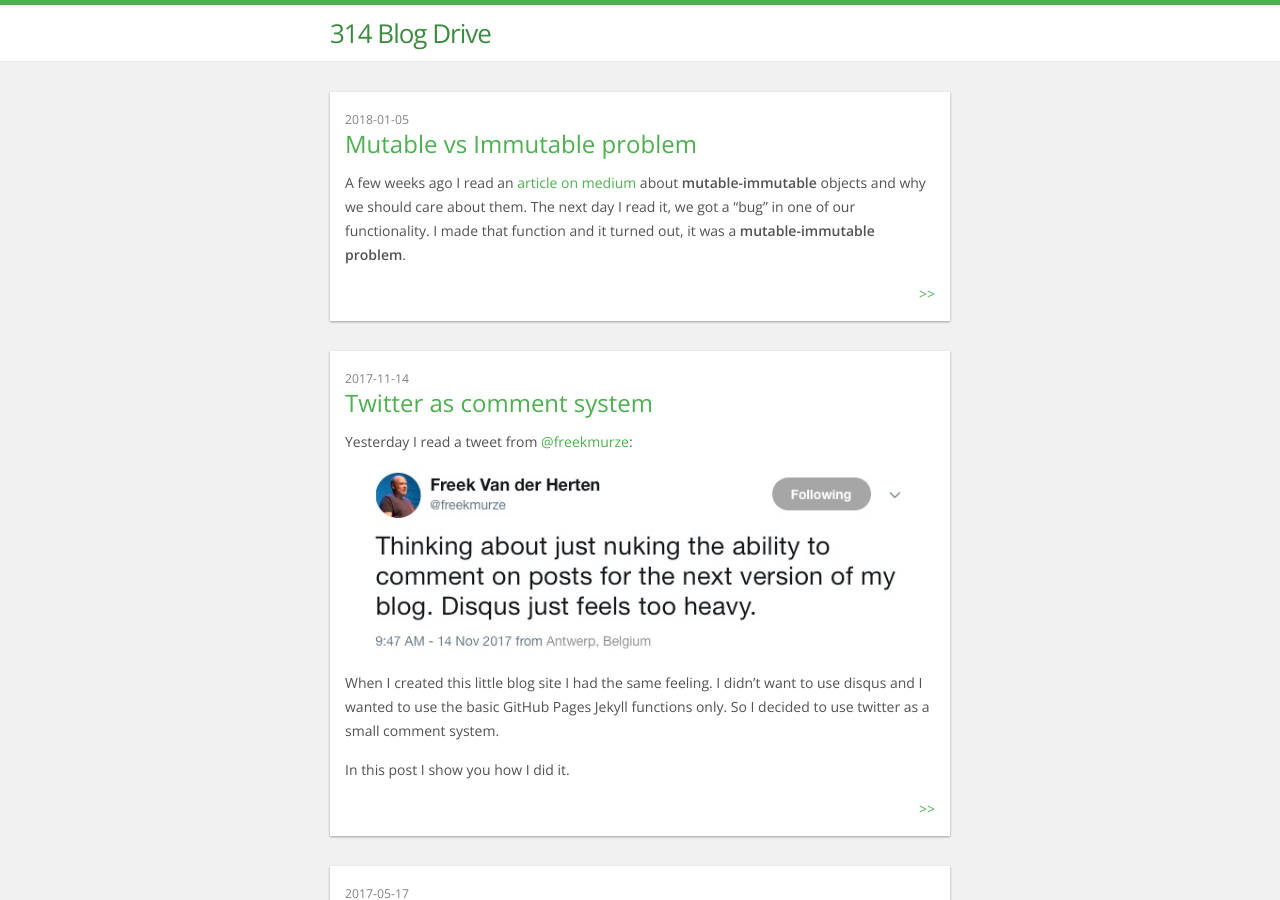
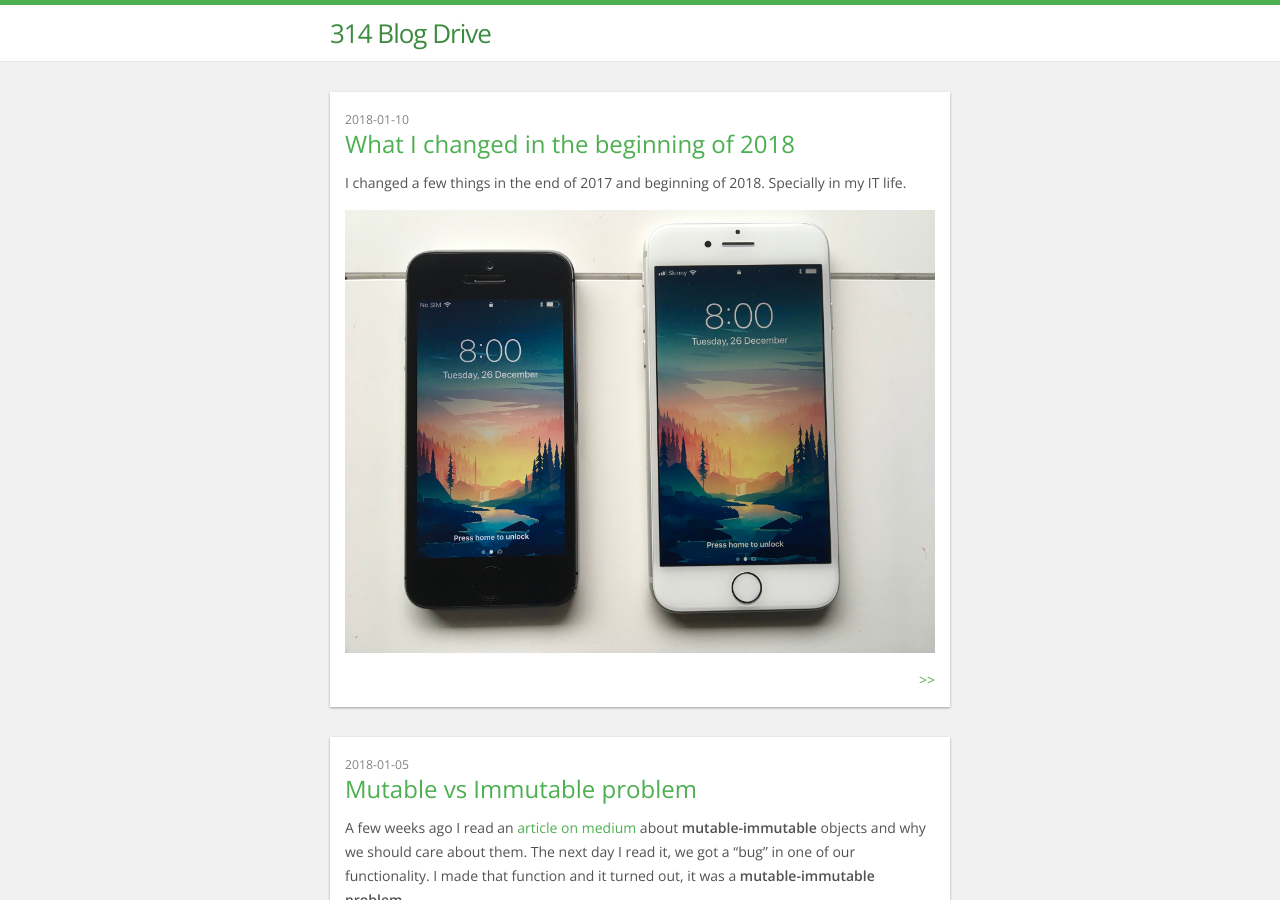
Before and after one commit to flamisz/flamisz.github.io, a Jekyll site: the page built from index.md, in a window 1280 px wide and 900 px high. Built offline with Jekyll 4.4.1, drawn with Linux system fonts in a browser that asks for light colours; part of the change alters nothing that is shown.

Commit message:
what i changed post

```diff
--- a/_config.yml
+++ b/_config.yml
@@ -32,6 +32,7 @@ markdown: kramdown
 plugins:
   - jekyll-feed
   - jekyll-redirect-from
+  - jemoji
 exclude:
   - Gemfile
   - Gemfile.lock
--- /dev/null
+++ b/_posts/2018-01-11-what-i-changed-in-01-2018.markdown
@@ -0,0 +1,59 @@
+---
+layout: post
+title:  "What I changed in the beginning of 2018"
+date:   2018-01-11 12:00:00 +1400
+categories: life
+tags: life
+twitter:
+twitter_description: "What I changed in the beginning of 2018"
+twitter_image: "phones.jpg"
+---
+I changed a few things in the end of 2017 and beginning of 2018. Specially in my IT life.
+
+![Phones]({{ site.url }}/assets/images/phones.jpg)
+
+<!--more-->
+
+#### Computer setup
+
+Last month, before we closed the office for the holidays, I went from 2 monitors setup to **1 monitor setup**. Immediately felt light-weighted and cleaner, if you know what I mean. I don't have a huge monitor (only 24", Dell UltraSharp 1920x1200) but I think it's enough.
+
+Currently trying to use my mac without the **dock** always open, but somehow I like it so always turn it back :smile:.
+
+I switched my mouse to a **trackball**. I used a trackball long time ago and I thought I try it again. I do not regret. I bought the MX ergo wireless from Logitech. It's very comfy to use and has a few fully configurable buttons (even keyboard shortcuts).
+
+I went back to **SublimeText**. I tried Atom, Vs Code but after a few weeks or even month when I loaded SublimeText I enjoyed. I think it's good for me and I happy the developers more active these days.
+
+I use **Firefox** as my #1 browser now. Previously I used Safari as my browser browser and Chrome as my working browser but I try to use Firefox for both. Even on my phone! I don't like sites are made for only Chrome! I like what the Mozilla does for the net, this way maybe I can support them.
+
+My email address is **gmail** address but I used Mail app on my mac and on my phone. Last year I tried a few other clients (the best was the Spark) but nothing worked the way I wanted. On my phone I installed the gmail app and on my Mac I use the browser to read emails now. I set up more labels and rules. Will see how it goes, I'm not sure about this yet.
+
+#### Security - password
+
+I'm very bad user if it is about passwords! I've always been. I use the same passwords in different places, never change them (OK, my passwords are not password1234 or something simple but still), and my password manager is the mac keychain. I know, I know, I'm baaad.
+
+So I decided to change this. First I tried the free version of last pass. It wasn't for me. The client, the browser extension, the automatic fillings (it adds extra html to the forms!!!), so I tried the other big gamer: **1Password**.
+
+This is much much better. This is an app I pay for it. The automatic login with keyboard shortcut, the app itself, everything.
+
+I started to change my old passwords (my google password was changed in 2007 previously), I just use the 1Password auto generate function. I like it.
+
+I turn on the **2 factor authentication** for more and more sites. I use the goggle Authenticator for this one. It was already turned on on my apple devices, but it works funny when I authenticate on device which has icloud synchronization, because I get the code on that device :smile:.
+
+#### iPhone
+
+I had a space gray iPhone 5s since 2015. That was my first iPhone. I like it, but it was time to change. I didn't want an extra big one and I wanted the latest technology because I'd like to use 2-3 years.
+
+I was thinking about the X, but finally I chose the **iPhone8** and this time a white one! Looks very good in white: the black screen goes well with the white frame. Of course this is much faster, it has bigger screen, but one other thing is very cool is the wireless charging! I love it.
+
+I bought the **Belkin boost up** charger for iPhones. It charges fast, while I'm home I just put the phone on the well designed "plate" and it's charging. Magic!
+
+I don't like phone cases, but because the phone very new, I just bought a pair of baby socks and use it as a case :smile:.
+
+#### Ruby and Rails
+
+In my workplace I use PHP and Laravel every day but Ruby always interested me. I started to learn and make a side project with Rails.
+
+#### Stoicism
+
+I read about stoicism and it looked very interesting so know I try to dig deeper in this topic. Started to read Meditations by Marcus Aurelius and borrowed other books from the library. I'm just in the very beginning of this road but I'm curious about where it goes.
```
Also changed, not shown: assets/images/phones.jpg (added).
